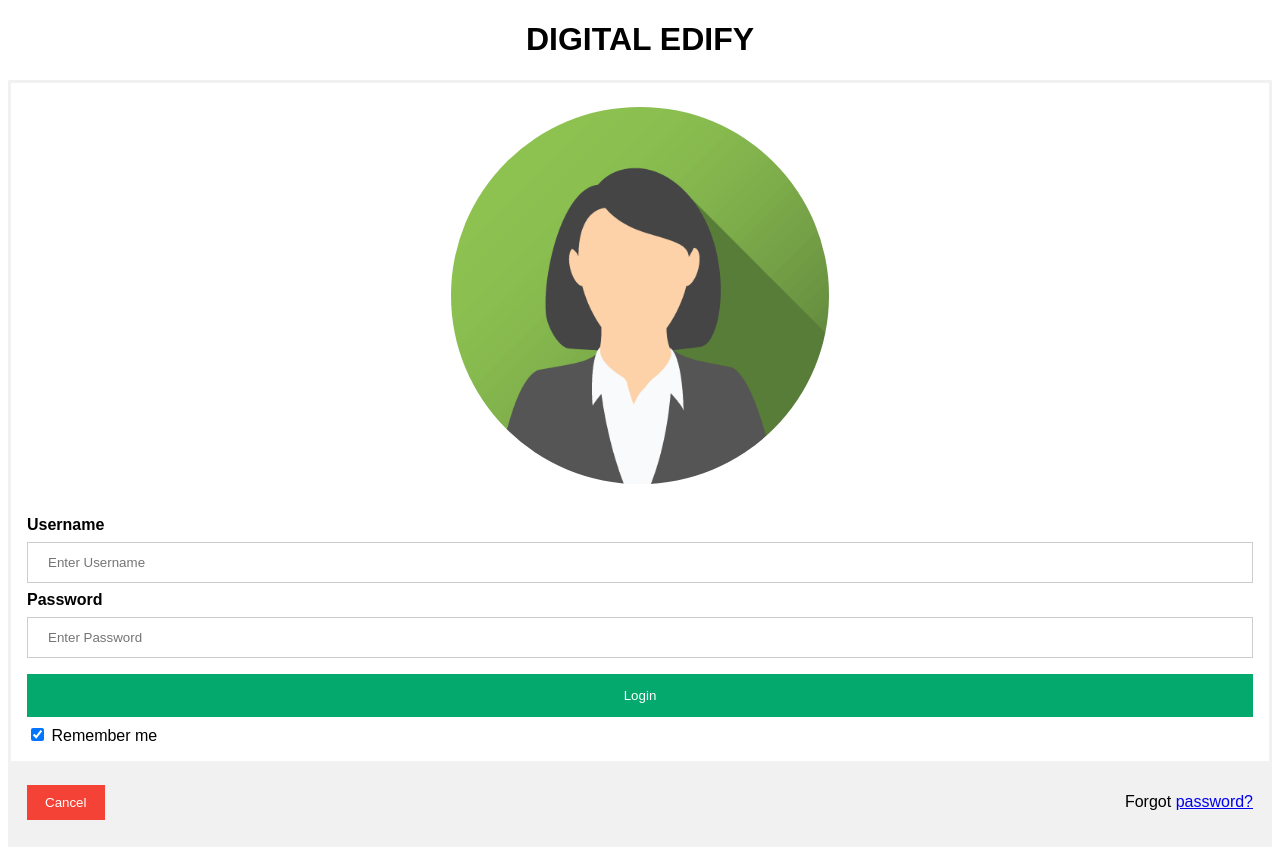
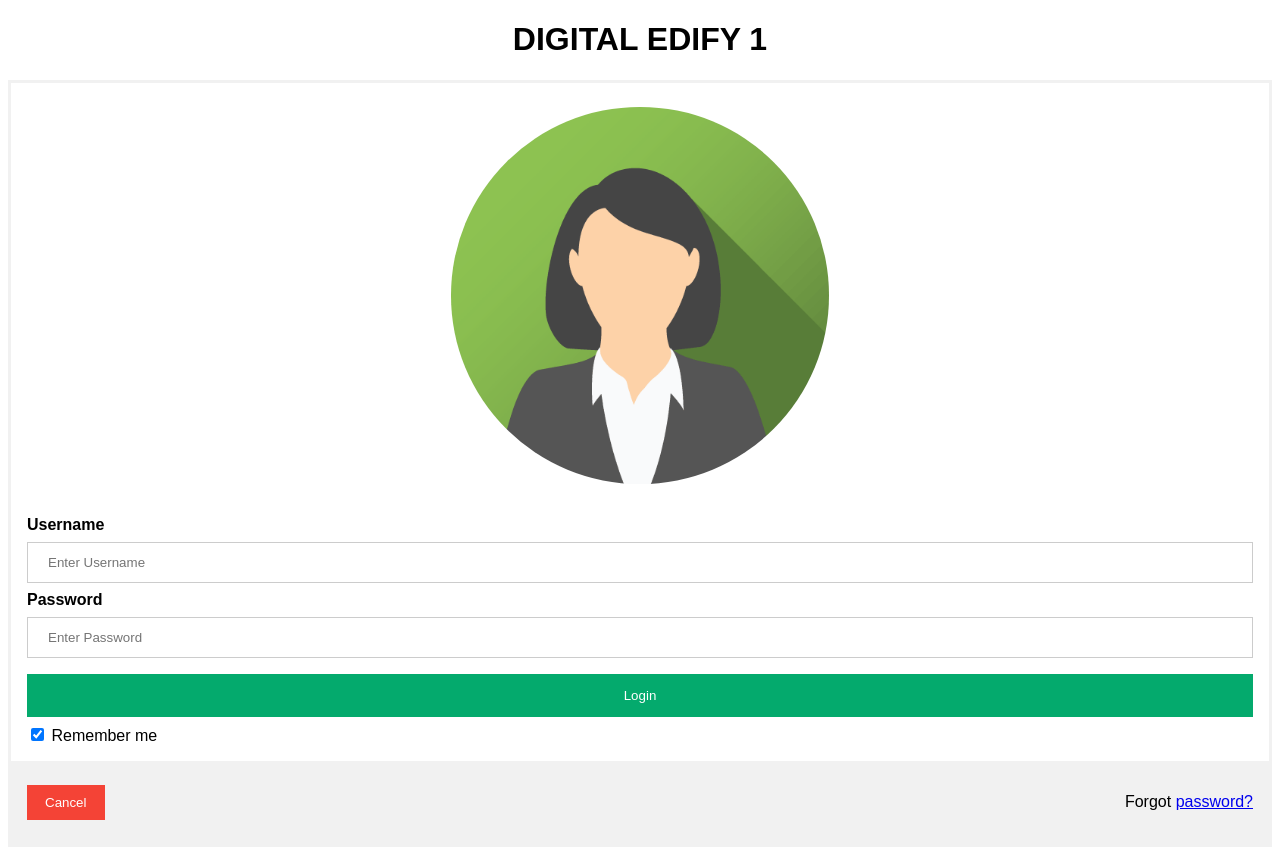
Before and after one commit to ashokchinthafbsc/login-2507, a plain HTML site: page index.html in a window 1280 px wide. Drawn offline with Linux system fonts and the light colour scheme.

Commit message:
Update index.html

```diff
--- a/index.html
+++ b/index.html
@@ -68,7 +68,7 @@ span.psw {
 </head>
 <body>
 
-<center><h1>DIGITAL EDIFY</h1></center>
+<center><h1>DIGITAL EDIFY 1 </h1></center>
 
 <form action="/action_page.php" method="post">
   <div class="imgcontainer">
```
